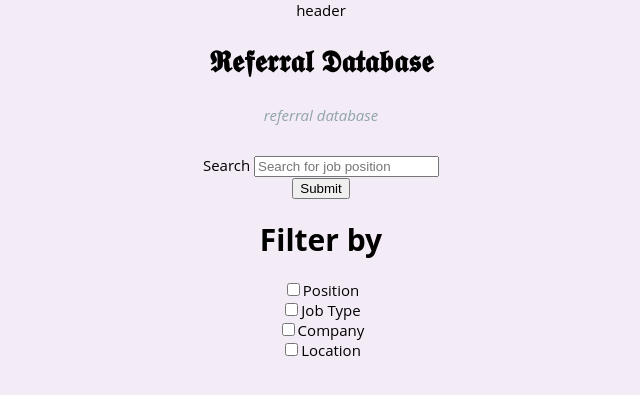
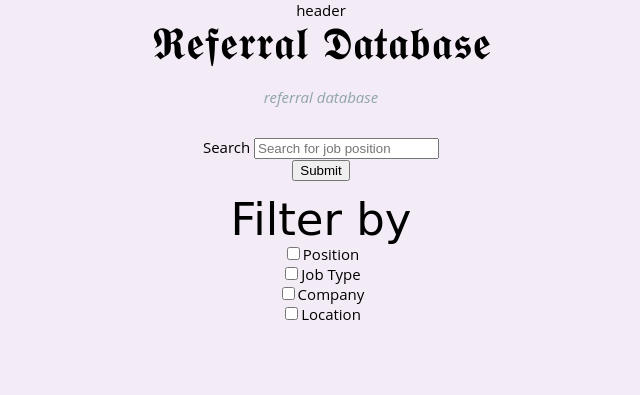
Before and after one commit to jingmiao-z/Referral-Wellesley-, a Flask app: page / in a window 1280 px wide. Shown: the top 395 px of the page, without its empty margins (319-959 px from the left). Run offline with Flask 2, Linux system fonts and the light colour scheme.

Commit message:
adding routes in app.py, change styles and finish welcome page for admin, student/referrer in progress

```diff
--- a/static/style.css
+++ b/static/style.css
@@ -87,3 +87,18 @@
 .header {
   height: 10px;
 }
+
+h1 {
+  font-family:cursive;
+  font-size: 45px;
+  font-weight: normal;
+  line-height: 48px;
+  margin: 0; }
+
+.welcomeBack{
+  color:#5D0DD0;
+}
+
+.dashboard_table{
+  color: black;
+}
```
